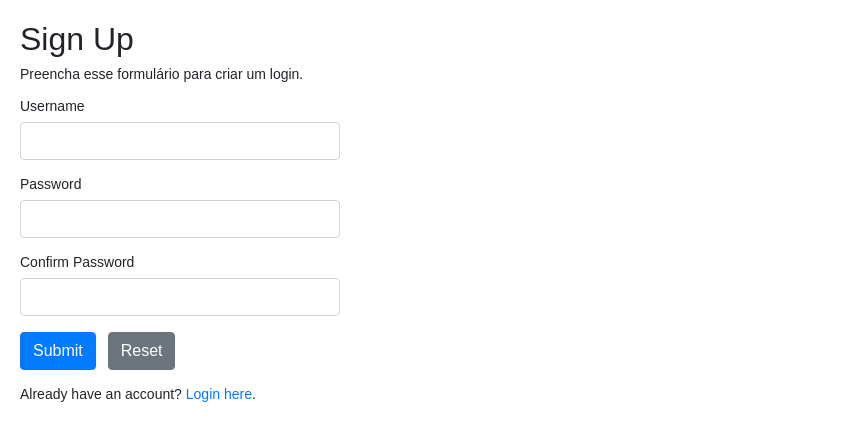
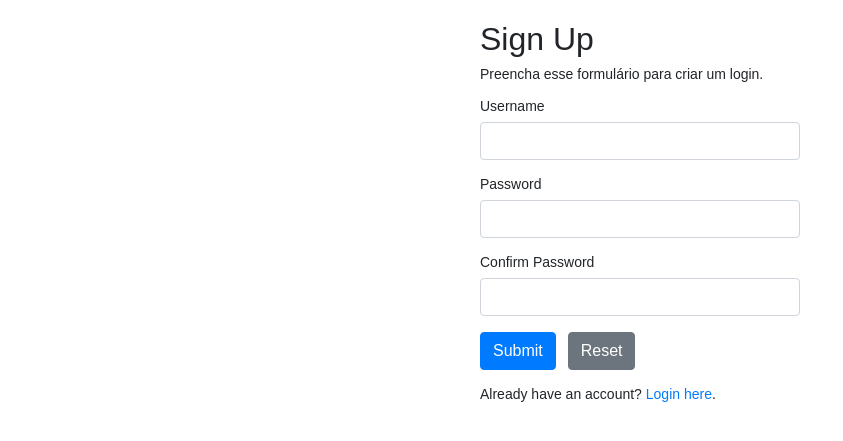
Before and after one commit to Adeilsoara/login_php, a PHP site: page /register.php in a window 1280 px wide. Shown: the top 441 px of the page, without its empty margins (0-843 px from the left). Run offline with PHP 8.4, Linux system fonts and the light colour scheme.

Commit message:
Centralização da página de cadastro

```diff
--- a/register.php
+++ b/register.php
@@ -107,7 +107,9 @@ if($_SERVER["REQUEST_METHOD"] == "POST"){
     </style>
 </head>
 <body>
-    <div class="wrapper">
+    <div class="container">
+        <div class="justify-content-center align-items-center row">
+        <div class="wrapper">
         <h2>Sign Up</h2>
         <p>Preencha esse formulário para criar um login.</p>
         <form action="<?php echo htmlspecialchars($_SERVER["PHP_SELF"]); ?>" method="post">
@@ -132,6 +134,8 @@ if($_SERVER["REQUEST_METHOD"] == "POST"){
             </div>
             <p>Already have an account? <a href="telalogin.php">Login here</a>.</p>
         </form>
+         </div>
+        </div>
     </div>
 </body>
 </html>
```
